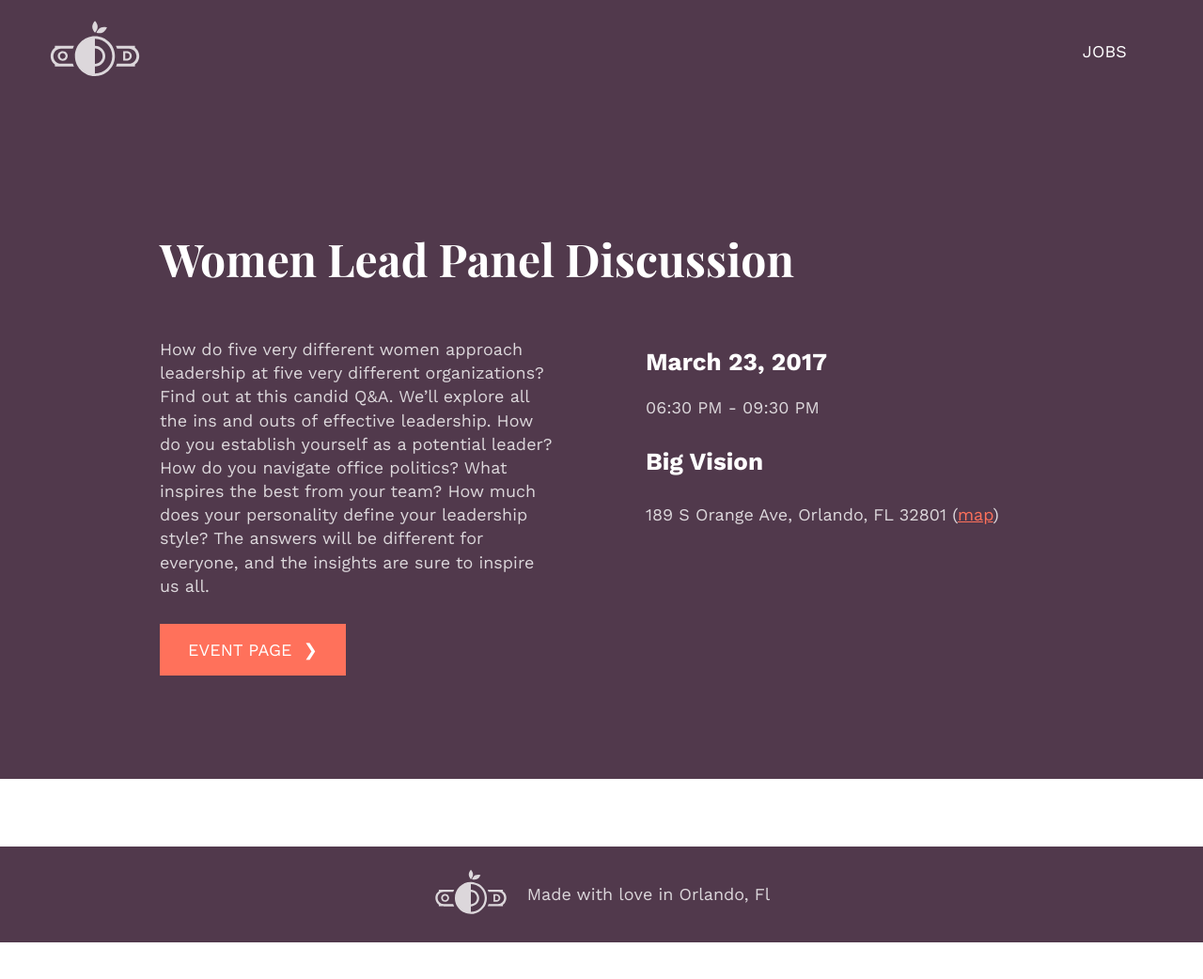
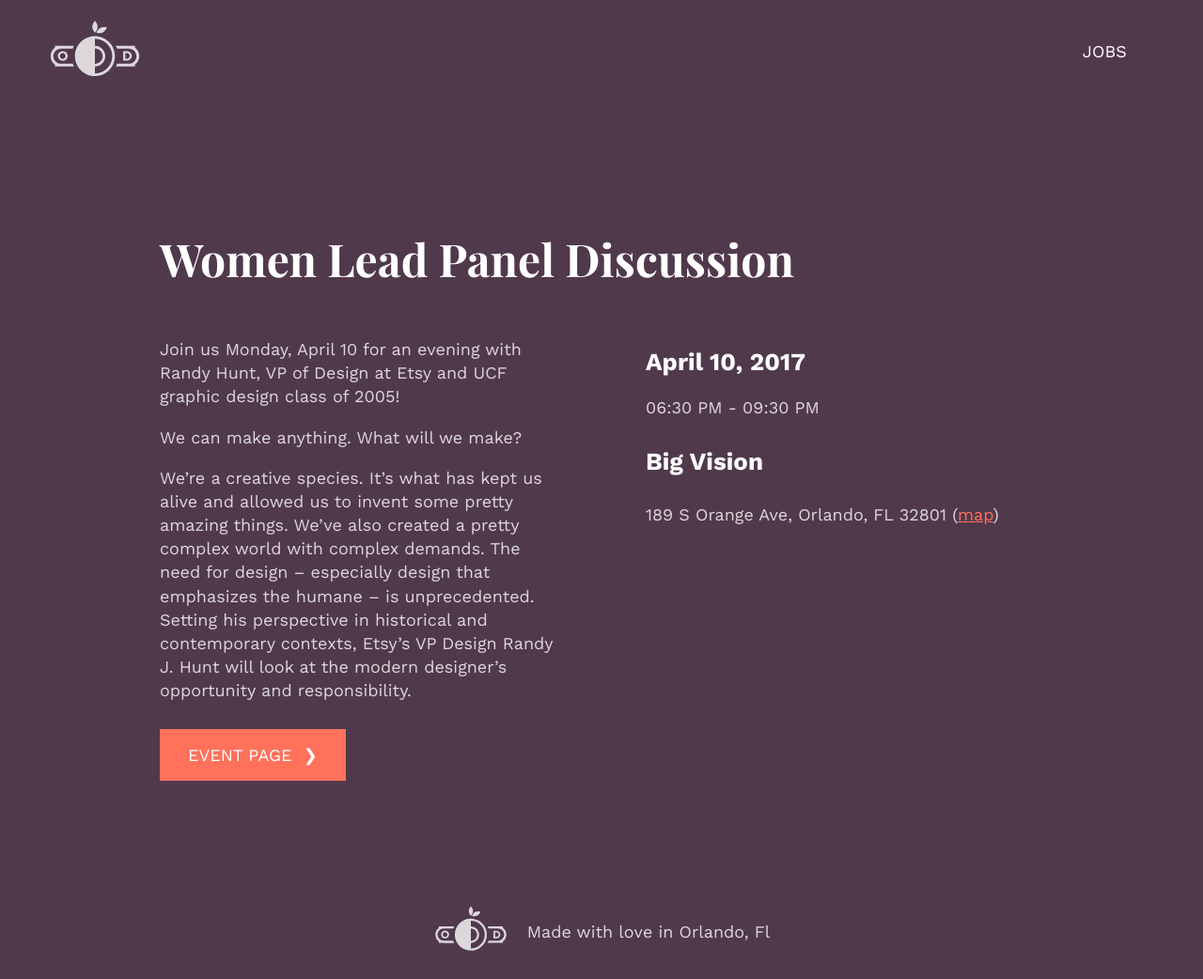
Before and after one commit to whosdustin/orlando-designers, a Jekyll site: the page built from _events/women-lead-panel-discussion.markdown, in a window 1280 px wide. Shown: the whole page at 94% size. Built offline with Jekyll 4.4.1, drawn with Linux system fonts in a browser that asks for light colours; comment, search, counter and statistics services are not loaded; before the commit the page ends 1003 px from its top, so only the background shows below that.

Commit message:
Updated Women Lead Panel Discussion

```diff
--- a/_events/women-lead-panel-discussion.markdown
+++ b/_events/women-lead-panel-discussion.markdown
@@ -1,11 +1,14 @@
 ---
 title: Women Lead Panel Discussion
-date: 2017-03-21 13:10:00 -04:00
-start_date: 2017-03-23 18:30:00 -04:00
-end_date: 2017-03-23 21:30:00 -04:00
+start_date: 2017-04-10 18:30:00 -04:00
+end_date: 2017-04-10 21:30:00 -04:00
 location_name: Big Vision
 address: 189 S Orange Ave, Orlando, FL 32801
-link: http://orlando.aiga.org/event/women-lead-panel-discussion/
+link: http://orlando.aiga.org/event/we-can-make-anything-an-evening-with-randy-j-hunt/
 ---
 
-How do five very different women approach leadership at five very different organizations? Find out at this candid Q&A. We'll explore all the ins and outs of effective leadership. How do you establish yourself as a potential leader? How do you navigate office politics? What inspires the best from your team? How much does your personality define your leadership style? The answers will be different for everyone, and the insights are sure to inspire us all.
+Join us Monday, April 10 for an evening with Randy Hunt, VP of Design at Etsy and UCF graphic design class of 2005!
+
+We can make anything. What will we make?
+
+We’re a creative species. It’s what has kept us alive and allowed us to invent some pretty amazing things. We’ve also created a pretty complex world with complex demands. The need for design – especially design that emphasizes the humane – is unprecedented. Setting his perspective in historical and contemporary contexts, Etsy's VP Design Randy J. Hunt will look at the modern designer’s opportunity and responsibility.
```
